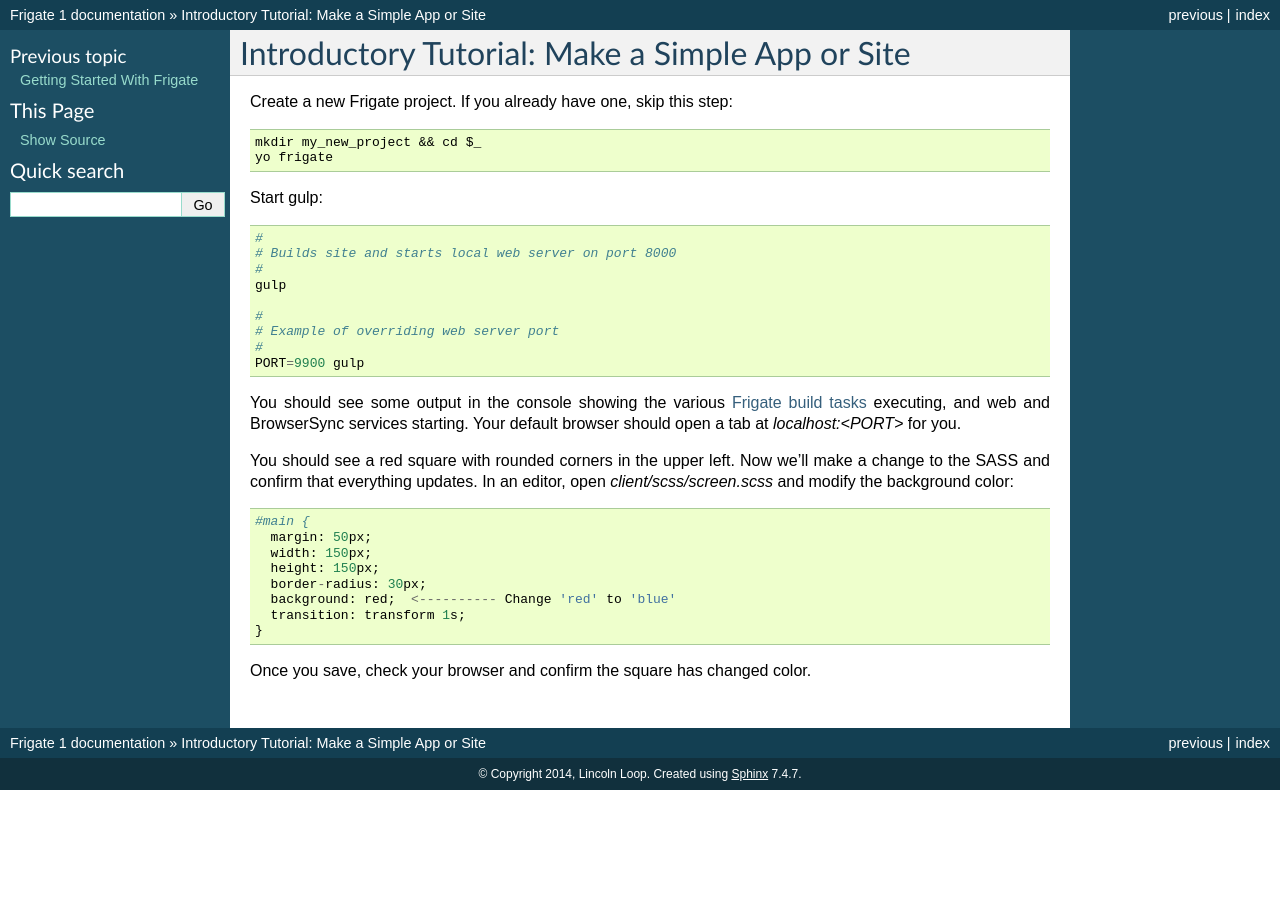
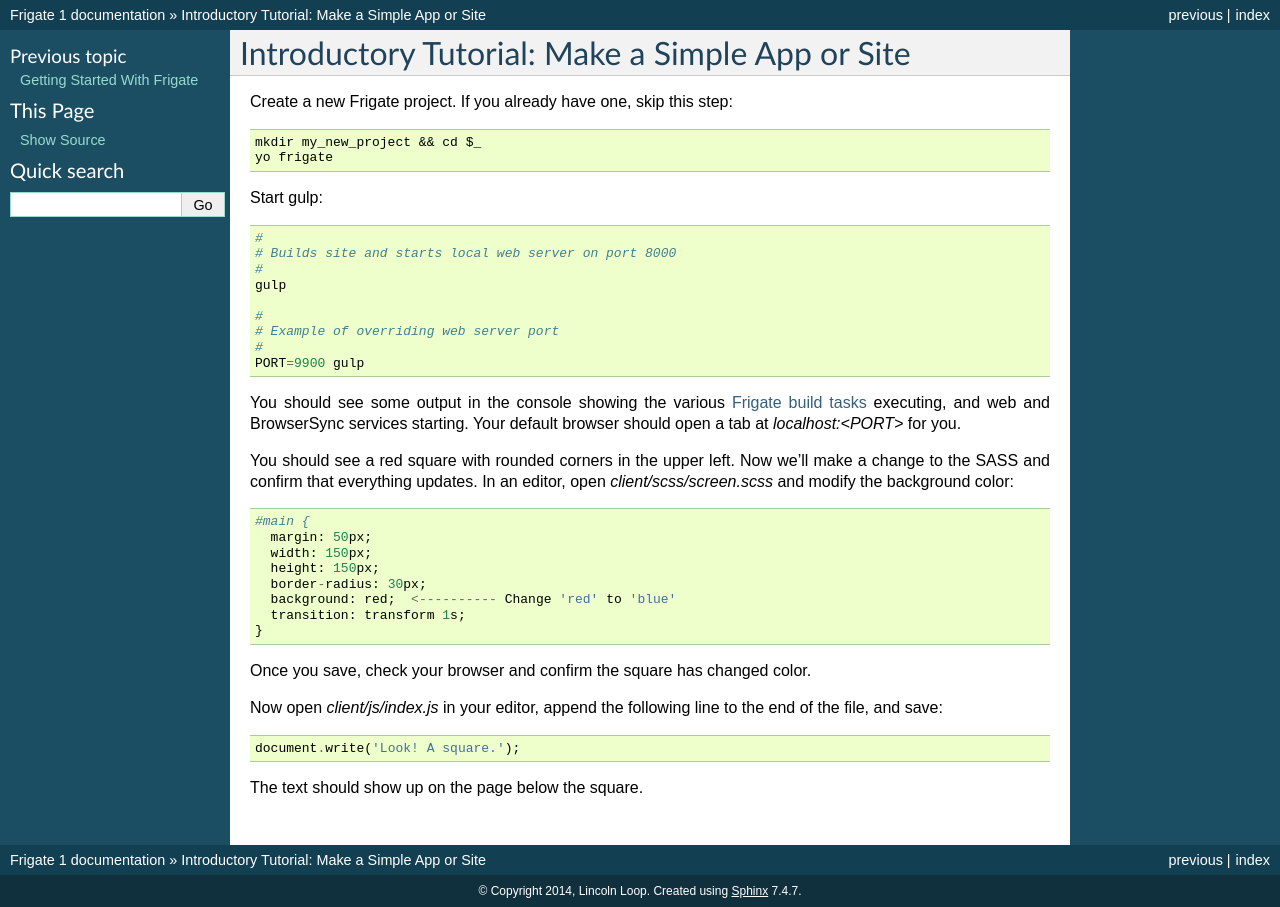
Before and after one commit to lincolnloop/generator-frigate, a Sphinx documentation site: the page built from docs/tutorial.rst, in a window 1280 px wide. Built offline with Sphinx 7.4.7, drawn with Linux system fonts in a browser that asks for light colours.

```diff
--- a/docs/tutorial.rst
+++ b/docs/tutorial.rst
@@ -34,3 +34,9 @@ You should see a red square with rounded corners in the upper left. Now we'll ma
     }
 
 Once you save, check your browser and confirm the square has changed color.
+
+Now open *client/js/index.js* in your editor, append the following line to the end of the file, and save::
+
+  document.write('Look! A square.');
+
+The text should show up on the page below the square.
```
Also changed, not shown: 1 other file.
